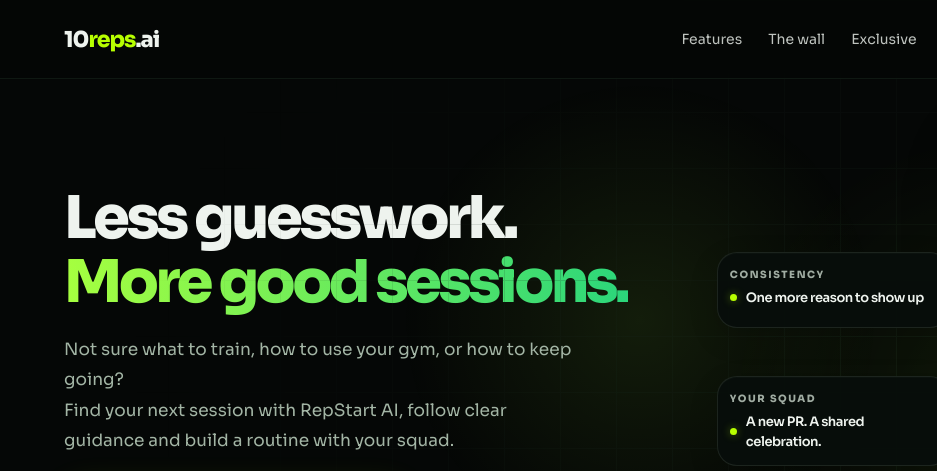
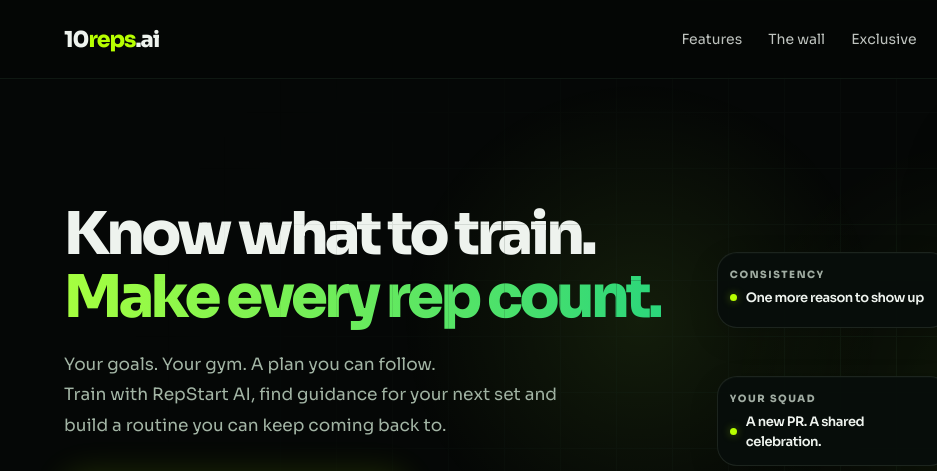
Before and after one commit to Ayush1234871/10Reps---Website, a plain HTML site: page dist/index.html in a window 1280 px wide. Shown: the top 471 px of the page, 0-937 px from the left. Drawn offline with Linux system fonts and the light colour scheme.

Commit message:
Update Site source

```diff
--- a/dist/index.html
+++ b/dist/index.html
@@ -1,5 +1,5 @@
 <!DOCTYPE html>
-<html lang="en"><head><meta charset="utf-8"><title>10reps — Less guesswork. More good sessions.</title><meta name="description" content="Unsure what to train next? Explore equipment-aware plans, RepStart AI guidance, flexible recovery and your squad. Discover invite-only 10reps.">
+<html lang="en"><head><meta charset="utf-8"><title>10reps — Know what to train. Make every rep count.</title><meta name="description" content="Unsure what to train next? Explore equipment-aware plans, RepStart AI guidance, flexible recovery and your squad. Discover invite-only 10reps.">
 <meta name="viewport" content="width=device-width, initial-scale=1, viewport-fit=cover">
 <meta name="theme-color" content="#050706">
 <link href="https://fonts.googleapis.com/css2?family=Sora:wght@300;400;600;800&display=swap" rel="stylesheet">
@@ -112,7 +112,7 @@ footer{padding:36px 5vw;display:flex;justify-content:space-between;flex-wrap:wra
 
 <div class="story" id="top">
 <div>
-<div class="ch hero-ch" data-s="0"><h1><b class="w" style="--i:0">Less guesswork.</b><div><b class="w g" style="--i:2">More good sessions.</b></div></h1><p class="hi">Not sure what to train, how to use your gym, or how to keep going?<br>Find your next session with RepStart AI, follow clear guidance and build a routine with your squad.</p><div class="cta hi"><button class="btn" data-open>Request your invitation</button></div><div class="store-buttons"><button class="store-badge" data-store><svg viewBox="0 0 24 24" aria-hidden="true"><path fill="currentColor" d="M17.5 12.7c0-2.1 1.7-3.1 1.8-3.2-1-1.5-2.5-1.7-3-1.7-1.3-.2-2.6.8-3.3.8-.7 0-1.8-.8-2.9-.8-1.5 0-2.9.9-3.6 2.2-1.6 2.7-.4 6.7 1.1 8.9.7 1 1.6 2.2 2.7 2.2 1.1-.1 1.5-.7 2.8-.7s1.7.7 2.9.7c1.2 0 2-1 2.7-2.1.8-1.2 1.2-2.4 1.2-2.4-.1 0-2.4-.9-2.4-3.9ZM15.4 6.4c.6-.8 1.1-1.8 1-2.9-1 .1-2 .6-2.7 1.4-.6.7-1.1 1.8-1 2.8 1 .1 2.1-.5 2.7-1.3Z"/></svg><span><small>Coming soon to the</small>App Store</span></button><button class="store-badge" data-store><svg viewBox="0 0 24 24" aria-hidden="true"><path fill="#78d6ba" d="M4 3v18l9-9Z"/><path fill="#a4d8fb" d="m4 3 12 7-3 2Z"/><path fill="#ffd768" d="m16 10 4 2-4 2-3-2Z"/><path fill="#f68a9b" d="m4 21 12-7-3-2Z"/></svg><span><small>Coming soon to</small>Google Play</span></button></div><p class="access-note hi">Your goals. Your starting point. Invitation-only access.</p></div>
+<div class="ch hero-ch" data-s="0"><h1><b class="w" style="--i:0">Know what to train.</b><div><b class="w g" style="--i:2">Make every rep count.</b></div></h1><p class="hi">Your goals. Your gym. A plan you can follow.<br>Train with RepStart AI, find guidance for your next set and build a routine you can keep coming back to.</p><div class="cta hi"><button class="btn" data-open>Request your invitation</button></div><div class="store-buttons"><button class="store-badge" data-store><svg viewBox="0 0 24 24" aria-hidden="true"><path fill="currentColor" d="M17.5 12.7c0-2.1 1.7-3.1 1.8-3.2-1-1.5-2.5-1.7-3-1.7-1.3-.2-2.6.8-3.3.8-.7 0-1.8-.8-2.9-.8-1.5 0-2.9.9-3.6 2.2-1.6 2.7-.4 6.7 1.1 8.9.7 1 1.6 2.2 2.7 2.2 1.1-.1 1.5-.7 2.8-.7s1.7.7 2.9.7c1.2 0 2-1 2.7-2.1.8-1.2 1.2-2.4 1.2-2.4-.1 0-2.4-.9-2.4-3.9ZM15.4 6.4c.6-.8 1.1-1.8 1-2.9-1 .1-2 .6-2.7 1.4-.6.7-1.1 1.8-1 2.8 1 .1 2.1-.5 2.7-1.3Z"/></svg><span><small>Coming soon to the</small>App Store</span></button><button class="store-badge" data-store><svg viewBox="0 0 24 24" aria-hidden="true"><path fill="#78d6ba" d="M4 3v18l9-9Z"/><path fill="#a4d8fb" d="m4 3 12 7-3 2Z"/><path fill="#ffd768" d="m16 10 4 2-4 2-3-2Z"/><path fill="#f68a9b" d="m4 21 12-7-3-2Z"/></svg><span><small>Coming soon to</small>Google Play</span></button></div><p class="access-note hi">Your goals. Your starting point. Invitation-only access.</p></div>
 <div class="ch" id="your-plan" data-s="1"><div class="idx">A PLAN, BEFORE YOU WALK IN</div><h2>Never wonder<br>what to train <span class="accent">next.</span></h2><p>Saved workouts everywhere. A clear plan nowhere. Bring your goal and connect your gym. RepStart AI helps turn them into a session you can follow.</p><ul class="pts"><li style="--i:1"><em>⌖</em><div><b>A plan for the gym you actually use.</b><span>Connect Your Gym so your plan fits the equipment available to you.</span></div></li><li style="--i:2"><em>✦</em><div><b>Unsure of a movement? Find your cue.</b><span>Keep exercise guidance and equipment information close, with RepStart AI for your next question.</span></div></li><li style="--i:3"><em>✓</em><div><b>Stop switching between saved workouts.</b><span>Your plan, movements and session log belong together. Open one place and get started.</span></div></li></ul></div>
 <div class="ch" id="your-routine" data-s="2"><div class="idx">PROGRESS THAT FITS REAL LIFE</div><h2>Build a routine.<br><span class="accent">Not another restart.</span></h2><p>A busy week should not mean starting over. Make room for recovery, move a session and see the progress that is easy to miss day to day.</p><ul class="pts"><li style="--i:1"><em>↺</em><div><b>Missed a day? Keep your next step.</b><span>Shift training and recovery around your week, without abandoning your routine.</span></div></li><li style="--i:2"><em>⌁</em><div><b>Training hard, but unsure what is changing?</b><span>Look back at your sessions, personal records and training patterns. Give your effort some context.</span></div></li><li style="--i:3"><em>◎</em><div><b>You do not have to keep going alone.</b><span>Check in with your squad, share a training moment and give each other a reason to return.</span></div></li></ul></div>
 </div>
```
Also changed, not shown: 1 other file.
